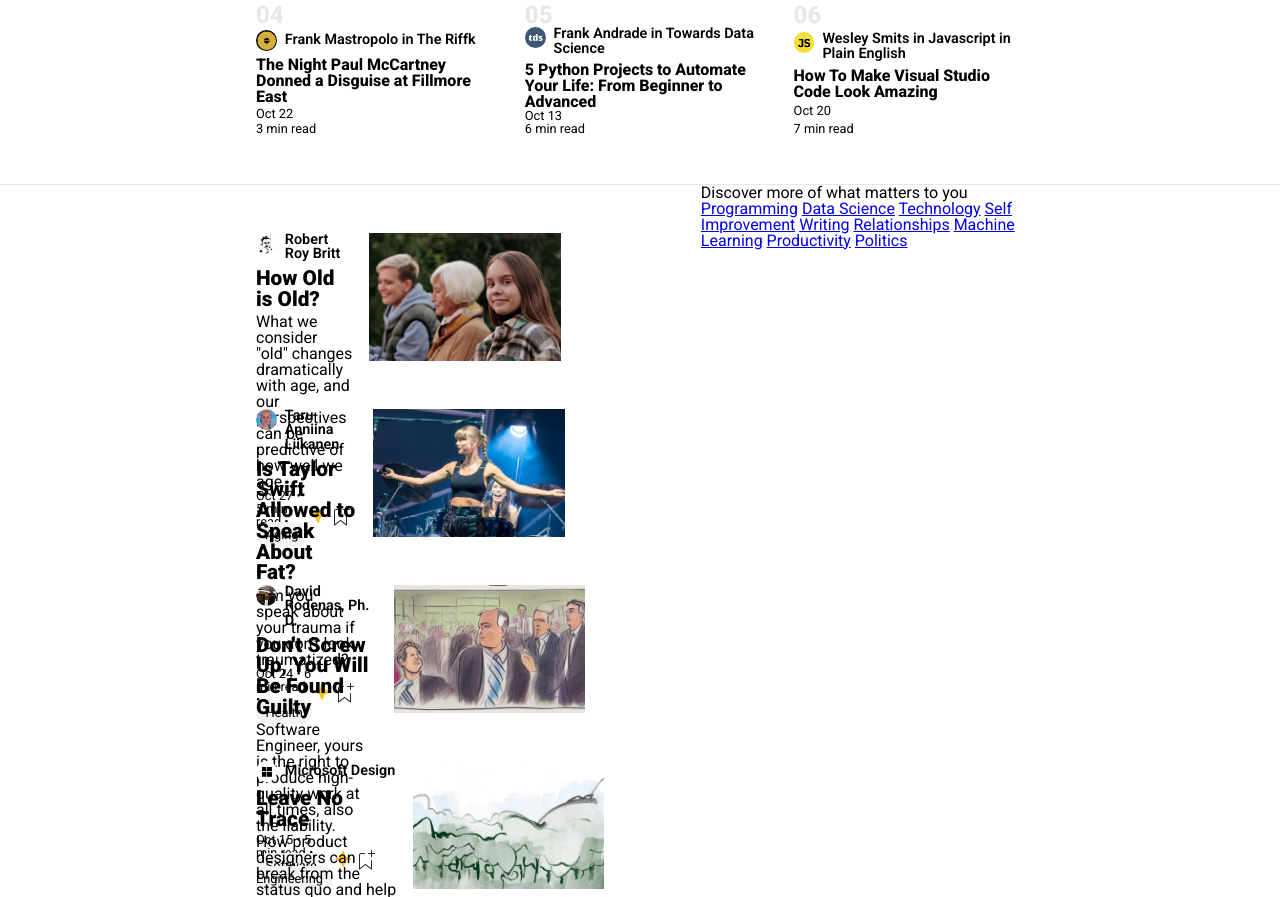
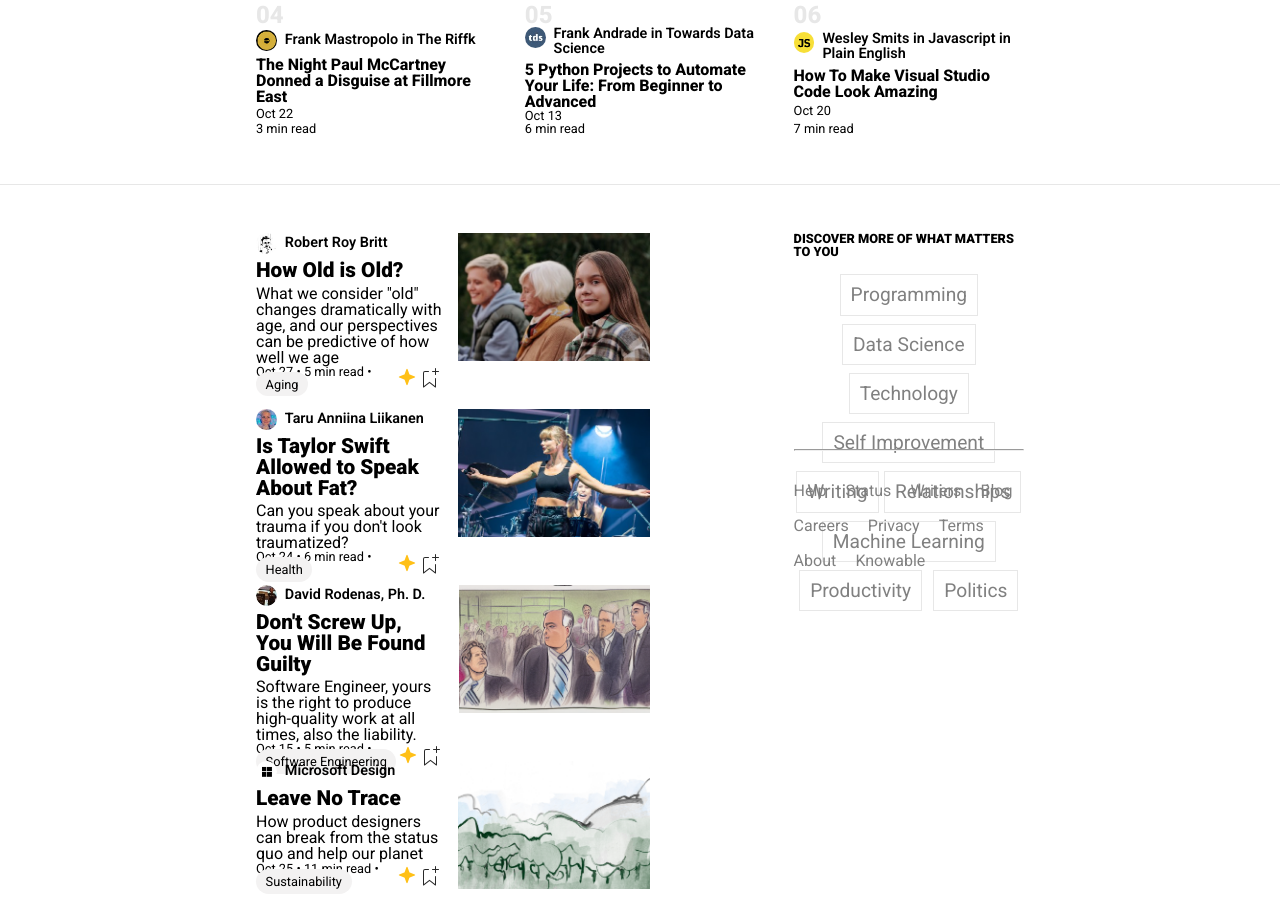
Before and after one commit to noemibaglieri/Medium-Mockup-WP4, a plain HTML site: page base_di_partenza/index.html in a window 1280 px wide. Shown: the part 785-1682 px from the top of the page. Drawn offline with nearby package versions, Linux system fonts and the light colour scheme.

Commit message:
layout completed

```diff
--- a/base_di_partenza/assets/css/style.css
+++ b/base_di_partenza/assets/css/style.css
@@ -192,7 +192,7 @@ main {
 
 .one-latest-article {
   margin-top: 3rem;
-  max-width: 65%;
+  min-width: 50%;
   display: flex;
   height: 8rem;
   justify-content: space-between;
@@ -235,3 +235,51 @@ span {
   padding: 0.3rem 0.6rem;
   border-radius: 50px;
 }
+
+aside {
+  display: flex;
+  flex-direction: column;
+
+  margin-top: 3rem;
+  margin-left: 9rem;
+  max-width: 30%;
+  height: 20rem;
+}
+
+aside h2 {
+  text-transform: uppercase;
+  font-weight: 900;
+  font-size: 0.8rem;
+}
+
+a {
+  text-decoration: none;
+  color: grey;
+}
+
+.tags {
+  min-height: 10.5rem;
+  margin-bottom: 1.4rem;
+}
+
+.tags ul {
+  margin-top: 0.5rem;
+  flex-wrap: wrap;
+}
+
+.tags li {
+  color: grey;
+  margin-top: 0.5rem;
+  border: 1px solid #e7e7e7;
+}
+
+hr {
+  margin: 0;
+}
+
+.useful-links {
+  display: flex;
+  flex-wrap: wrap;
+  gap: 1.2rem;
+  margin-top: 2rem;
+}
--- a/base_di_partenza/index.html
+++ b/base_di_partenza/index.html
@@ -288,16 +288,30 @@
       </div>
       <aside>
         <h2>Discover more of what matters to you</h2>
-        <div>
-          <a href="#">Programming</a>
-          <a href="#">Data Science</a>
-          <a href="#">Technology</a>
-          <a href="#">Self Improvement</a>
-          <a href="#">Writing</a>
-          <a href="#">Relationships</a>
-          <a href="#">Machine Learning</a>
-          <a href="#">Productivity</a>
-          <a href="#">Politics</a>
+        <div class="tags">
+          <ul>
+            <li>Programming</li>
+            <li>Data Science</li>
+            <li>Technology</li>
+            <li>Self Improvement</li>
+            <li>Writing</li>
+            <li>Relationships</li>
+            <li>Machine Learning</li>
+            <li>Productivity</li>
+            <li>Politics</li>
+          </ul>
+        </div>
+        <hr />
+        <div class="useful-links">
+          <a href="#">Help</a>
+          <a href="#">Status</a>
+          <a href="#">Writers</a>
+          <a href="#">Blog</a>
+          <a href="#">Careers</a>
+          <a href="#">Privacy</a>
+          <a href="#">Terms</a>
+          <a href="#">About</a>
+          <a href="#">Knowable</a>
         </div>
       </aside>
     </section>
```
